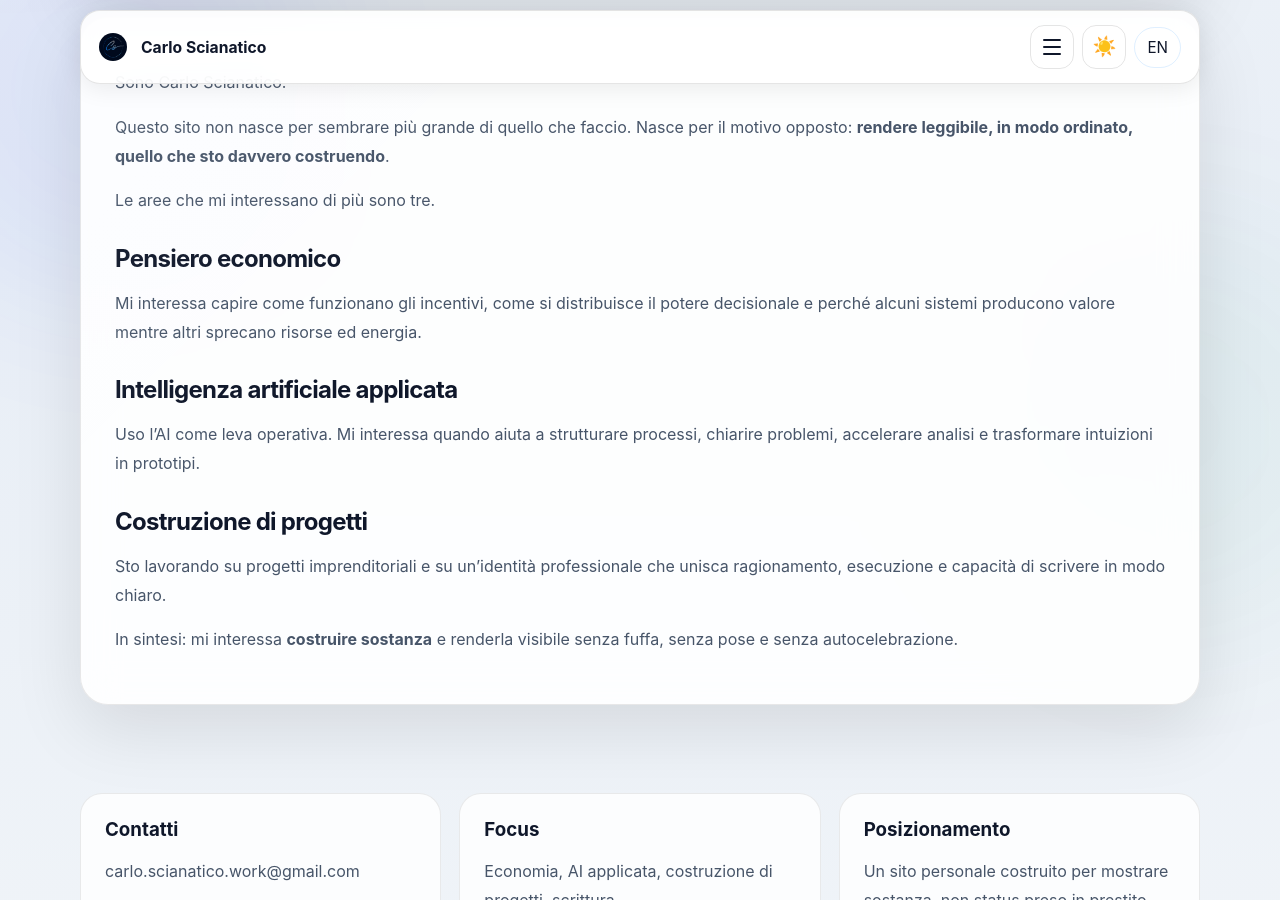
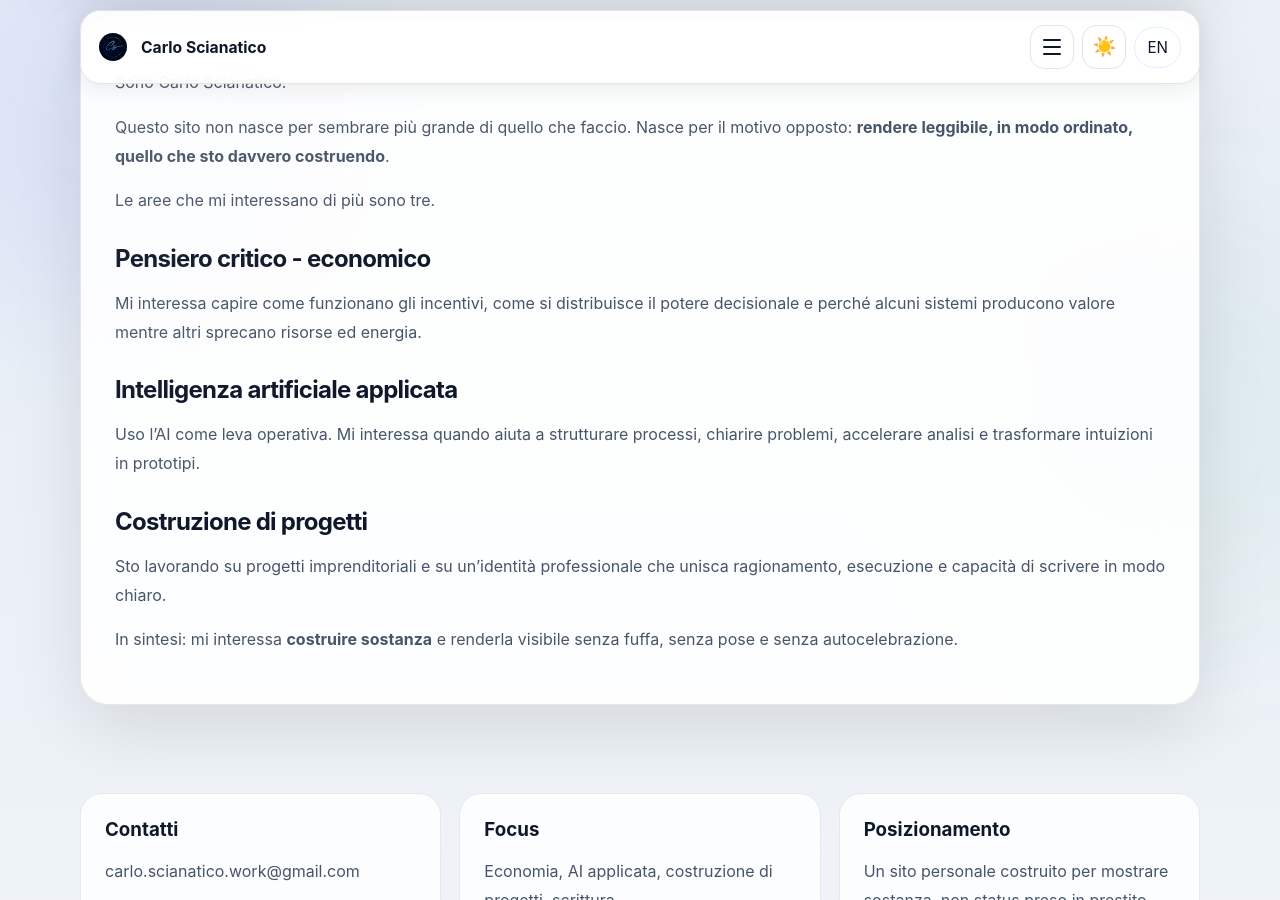
Before and after one commit to carloscianatico/carloscianatico.github.io, a Jekyll site: the page built from about.md, in a window 1280 px wide and 900 px high, scrolled down 489 px. Built offline with Jekyll 4.4.1, drawn with Linux system fonts in a browser that asks for light colours.

Commit message:
Update about.md

```diff
--- a/about.md
+++ b/about.md
@@ -28,7 +28,7 @@ Questo sito non nasce per sembrare più grande di quello che faccio. Nasce per i
 
 Le aree che mi interessano di più sono tre.
 
-## Pensiero economico
+## Pensiero critico - economico
 
 Mi interessa capire come funzionano gli incentivi, come si distribuisce il potere decisionale e perché alcuni sistemi producono valore mentre altri sprecano risorse ed energia.
 
```
